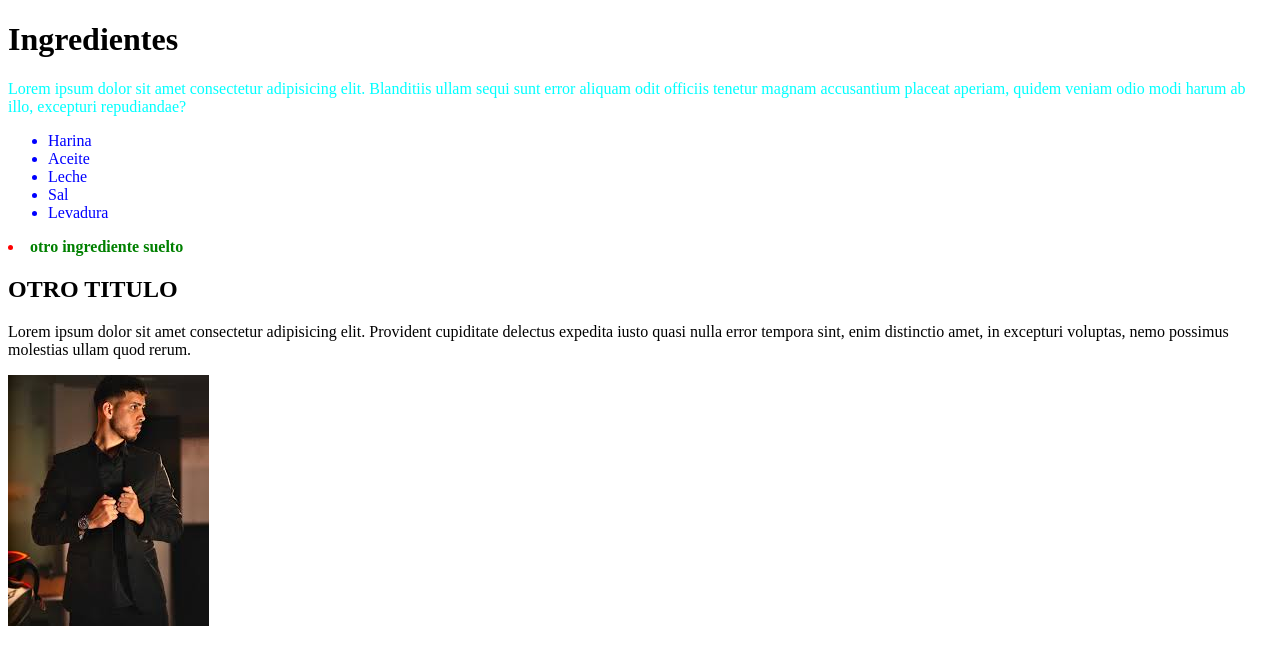
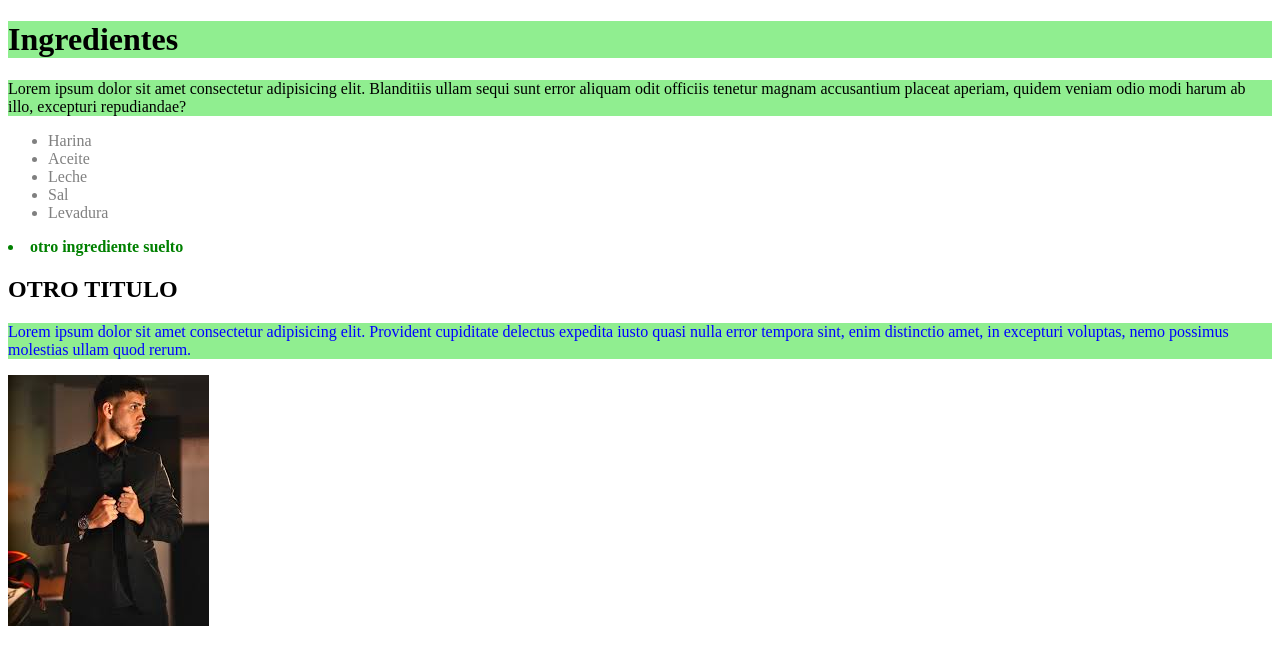
Before and after one commit to Melislas/HTML-CSS, a plain HTML site: page html/Selectores/index.html in a window 1280 px wide. Drawn offline with Linux system fonts and the light colour scheme.

Commit message:
CascadaYEspecificidad

```diff
--- /dev/null
+++ b/html/CascadaYEspecificidad/styles.css
@@ -0,0 +1,12 @@
+#title{
+    color: green;
+}
+
+
+.title{
+    color: red;
+}
+
+h1{
+    color:blue !important;
+}
--- /dev/null
+++ b/html/Herencia/styles.css
@@ -0,0 +1,11 @@
+body {
+    color: brown;
+    font-family: sans-serif;
+}
+
+/*solo si yo modifico el h1 si se cambia */
+h1 {
+    color: red;
+    font-size: 2em;
+    text-align: center;
+}
--- a/html/Selectores/styles.css
+++ b/html/Selectores/styles.css
@@ -7,21 +7,27 @@ img[src^="https://"]{
 }
 
 ul li {
-    color: blue;
+    color: gray;
 }
-
-li {
-    color: red;
+li{
+    color: green;
 }
 
 li>strong{
     color: green;
 }
 
-/*Selector adyacente*/
+/*Selector de hermano adyacente*/
 
-h1 + p {
-    color :aqua;
+h1 + p + p{
+    color :blue;
 }
 
-/*Selector */
+/*Selector de hermanos generales */
+h1 ~ p ~ p{
+    color :blue;
+}
+
+h1, p {
+    background-color: lightgreen;
+}
```
Also changed, not shown: html/CascadaYEspecificidad/index.html (added, +17 -0 lines), html/Herencia/index.html (added, +13 -0 lines), html/Selectores/index.html (+2 -2 lines).
